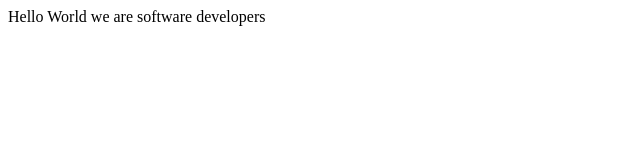
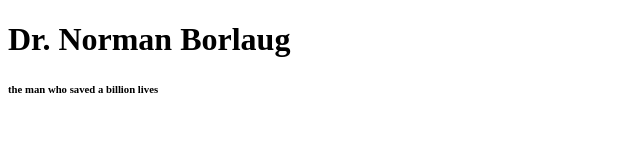
Before and after one commit to JauJau088/microverse-trial-abraham-jauhari, a plain HTML site: page index.html in a window 1280 px wide. Shown: the whole page, without its empty margins (0-640 px from the left). Drawn offline with Linux system fonts and the light colour scheme.

Commit message:
my first commit

```diff
--- a/index.html
+++ b/index.html
@@ -2,28 +2,25 @@
 <html lang="en">
   <head>
     <meta charset="UTF-8">
-    <title>Fork Me! FCC: Test Suite Template</title>
+    <title>Build a Tribute Page</title>
     <link rel="stylesheet" href="css/style.css">
   </head>
 
   <body>
+    <main id="main">
+      <h1 id="title">Dr. Norman Borlaug</h1>
+      <h6>the man who saved a billion lives</h6>
+      <div id="img-div">
+        <img src="" alt="" id="img">
+      </div>
+    </main>
+
+
+
+
+
+
     <script src="https://cdn.freecodecamp.org/testable-projects-fcc/v1/bundle.js"></script>
-
-    <!--
-
-    Hello Camper!
-
-    For now, the test suite only works in Chrome!
-    Please read the README below in the JS Editor before beginning.
-    Feel free to delete this message once you have read it.
-    Good luck and Happy Coding!
-
-    - The freeCodeCamp Team
-
-    -->
-
-    Hello World we are software developers
-
 
     <script  src="js/index.js"></script>
   </body>
```
